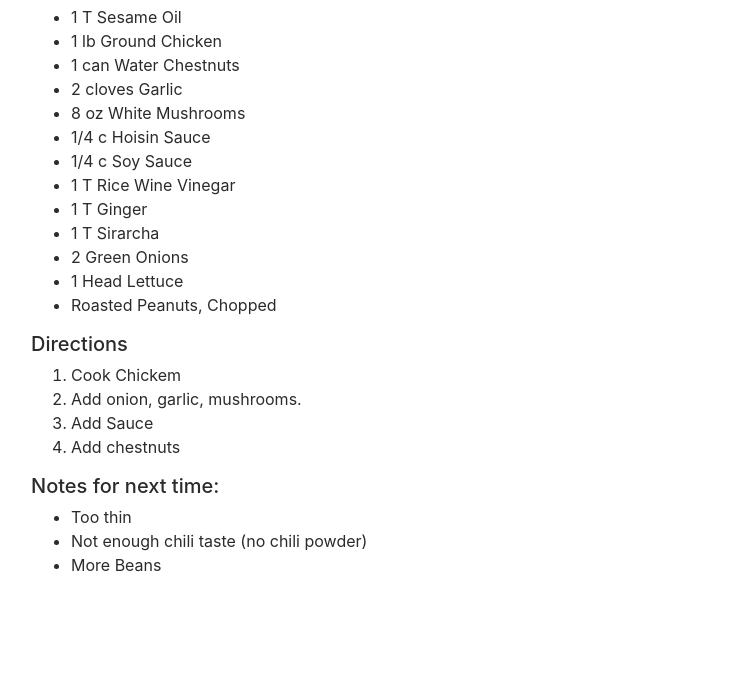
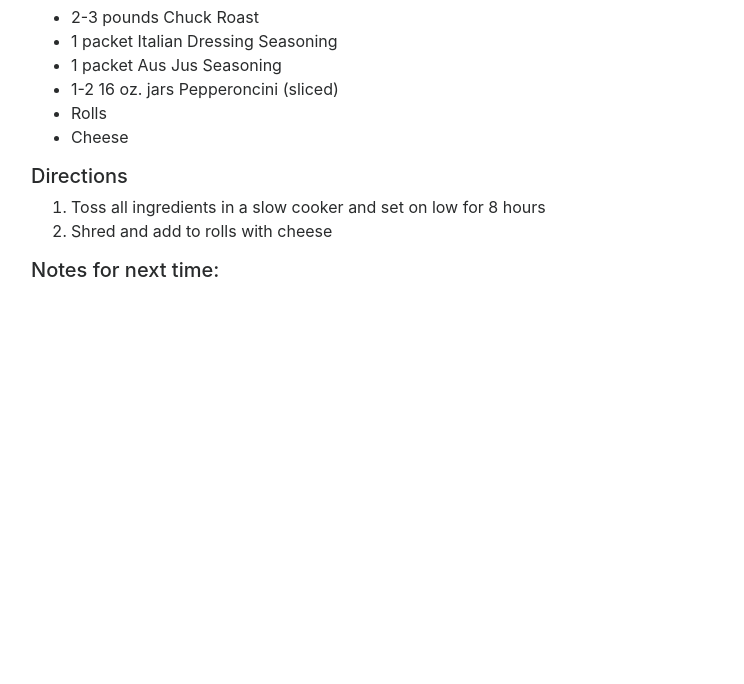
Before and after one commit to smith458/CookinSite, a plain HTML site: page ItalianBeef.html in a window 1280 px wide. Shown: the part 116-800 px from the top of the page, without its empty margins (19-763 px from the left). Drawn offline with nearby package versions, Linux system fonts and the light colour scheme; a script that the page names is missing.

Commit message:
Added Italian Beef

```diff
--- a/LettuceWraps.html
+++ b/ItalianBeef.html
@@ -8,35 +8,23 @@
         <link rel="stylesheet" type="text/css" href="myStyle.css">
     </head>
     <body>
-    <h1>Roasted Chili</h1>
+    <h1>Italian Beef</h1>
     <h5 style="text-align: left;">Ingredients</h5>
     <ul>
-        <li>1 T Sesame Oil</li>
-        <li>1 lb Ground Chicken</li>
-        <li>1 can Water Chestnuts</li>
-        <li>2 cloves Garlic</li>
-        <li>8 oz White Mushrooms</li>
-        <li>1/4 c Hoisin Sauce</li>
-        <li>1/4 c Soy Sauce</li>
-        <li>1 T Rice Wine Vinegar</li>
-        <li>1 T Ginger</li>
-        <li>1 T Sirarcha</li>
-        <li>2 Green Onions</li>
-        <li>1 Head Lettuce</li>
-        <li>Roasted Peanuts, Chopped</li>
+        <li>2-3 pounds Chuck Roast</li>
+        <li>1 packet Italian Dressing Seasoning</li>
+        <li>1 packet Aus Jus Seasoning</li>
+        <li>1-2 16 oz. jars Pepperoncini (sliced)</li>
+        <li>Rolls</li>
+        <li>Cheese</li>
     </ul>
     <h5 style="text-align: left;">Directions</h5>
     <ol>
-        <li>Cook Chickem</li>
-        <li>Add onion, garlic, mushrooms.</li>
-        <li>Add Sauce</li>
-        <li>Add chestnuts</li>
+        <li>Toss all ingredients in a slow cooker and set on low for 8 hours</li>
+        <li>Shred and add to rolls with cheese</li>
     </ol>
     <h5 style="text-align: left;">Notes for next time:</h5>
     <ul>
-        <li>Too thin</li>
-        <li>Not enough chili taste (no chili powder)</li>
-        <li>More Beans</li>
     </ul>
     </body>
 </html>
```
Also changed, not shown: index.html (+1 -1 lines).
